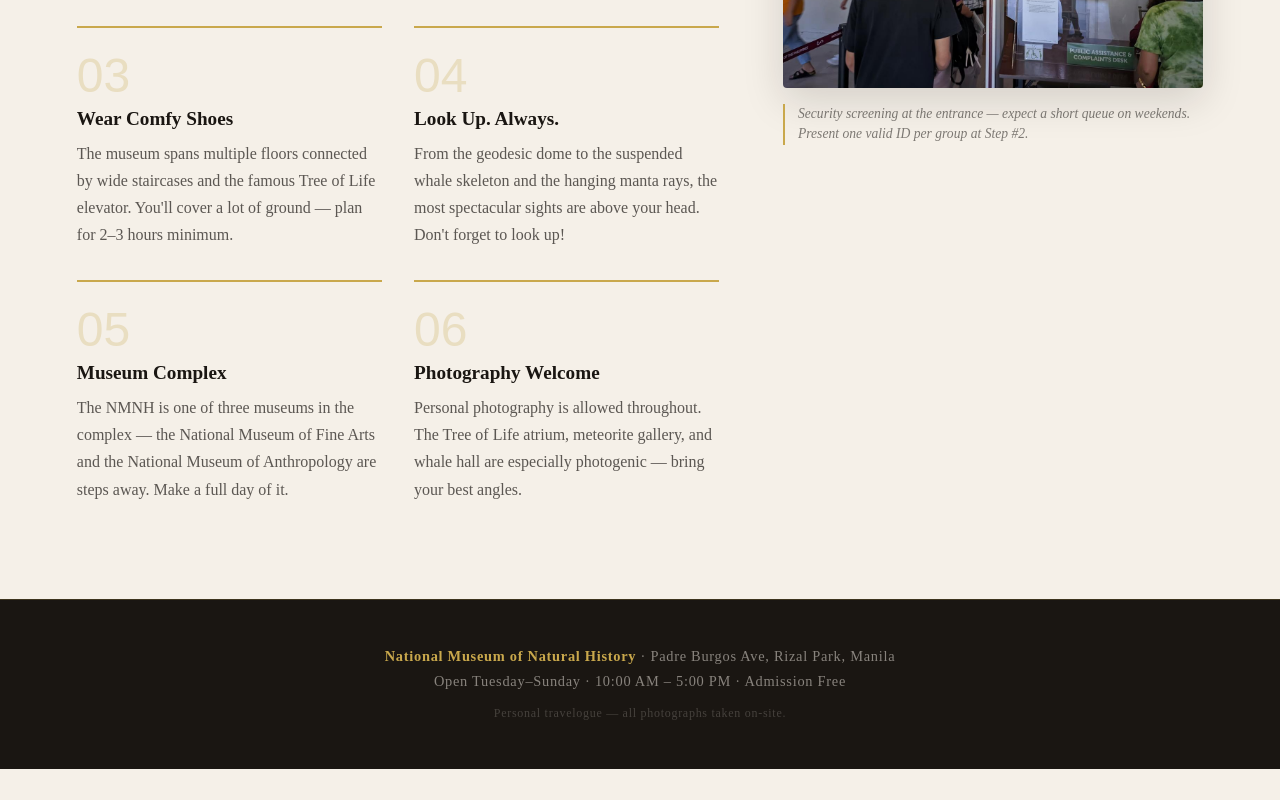
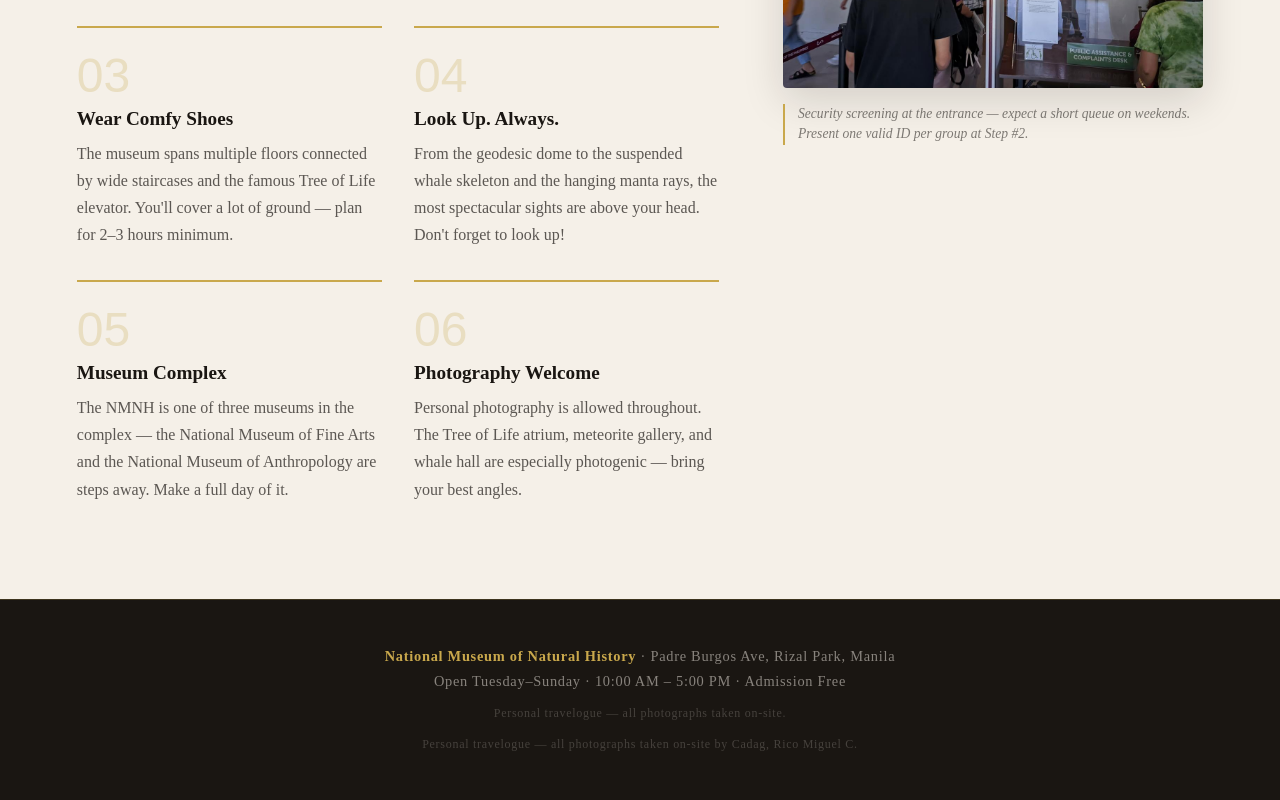
Before and after one commit to Runedelta12/national-museum, a plain HTML site: page index.html in a window 1280 px wide. Shown: the part 5343-6143 px from the top of the page. Before the commit the page ends 6112 px from the top, so only its background shows below. Drawn offline with Linux system fonts and the light colour scheme.

Commit message:
Update index.html

```diff
--- a/index.html
+++ b/index.html
@@ -197,6 +197,7 @@
   <p><strong>National Museum of Natural History</strong> · Padre Burgos Ave, Rizal Park, Manila</p>
   <p style="margin-top:0.5rem;">Open Tuesday–Sunday · 10:00 AM – 5:00 PM · Admission Free</p>
   <p style="margin-top:1rem; font-size:0.75rem; opacity:0.4;">Personal travelogue — all photographs taken on-site.</p>
+  <p style="margin-top:1rem; font-size:0.75rem; opacity:0.4;">Personal travelogue — all photographs taken on-site by Cadag, Rico Miguel C.</p>
 </footer>
 
 <script src="script.js"></script>
```
